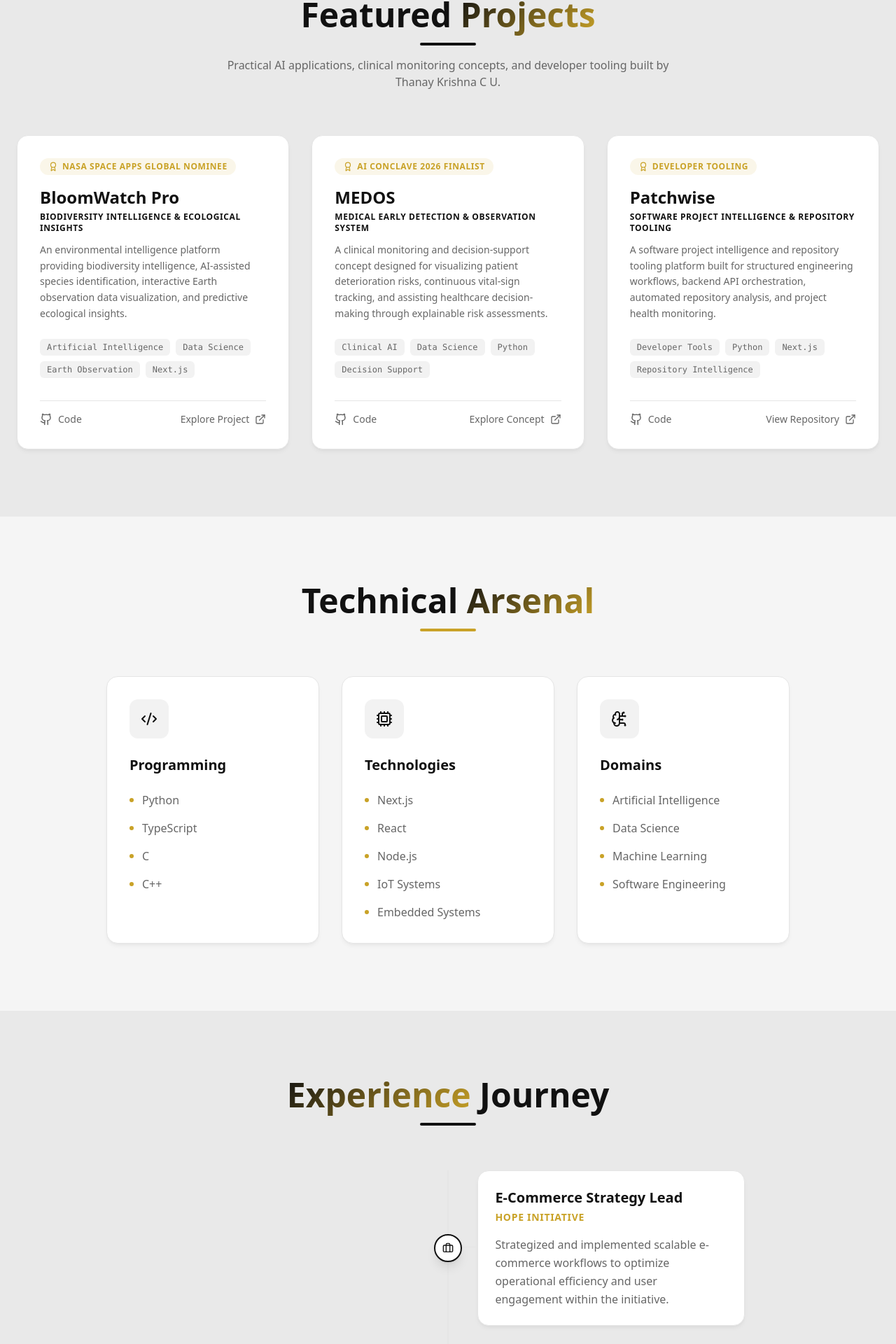
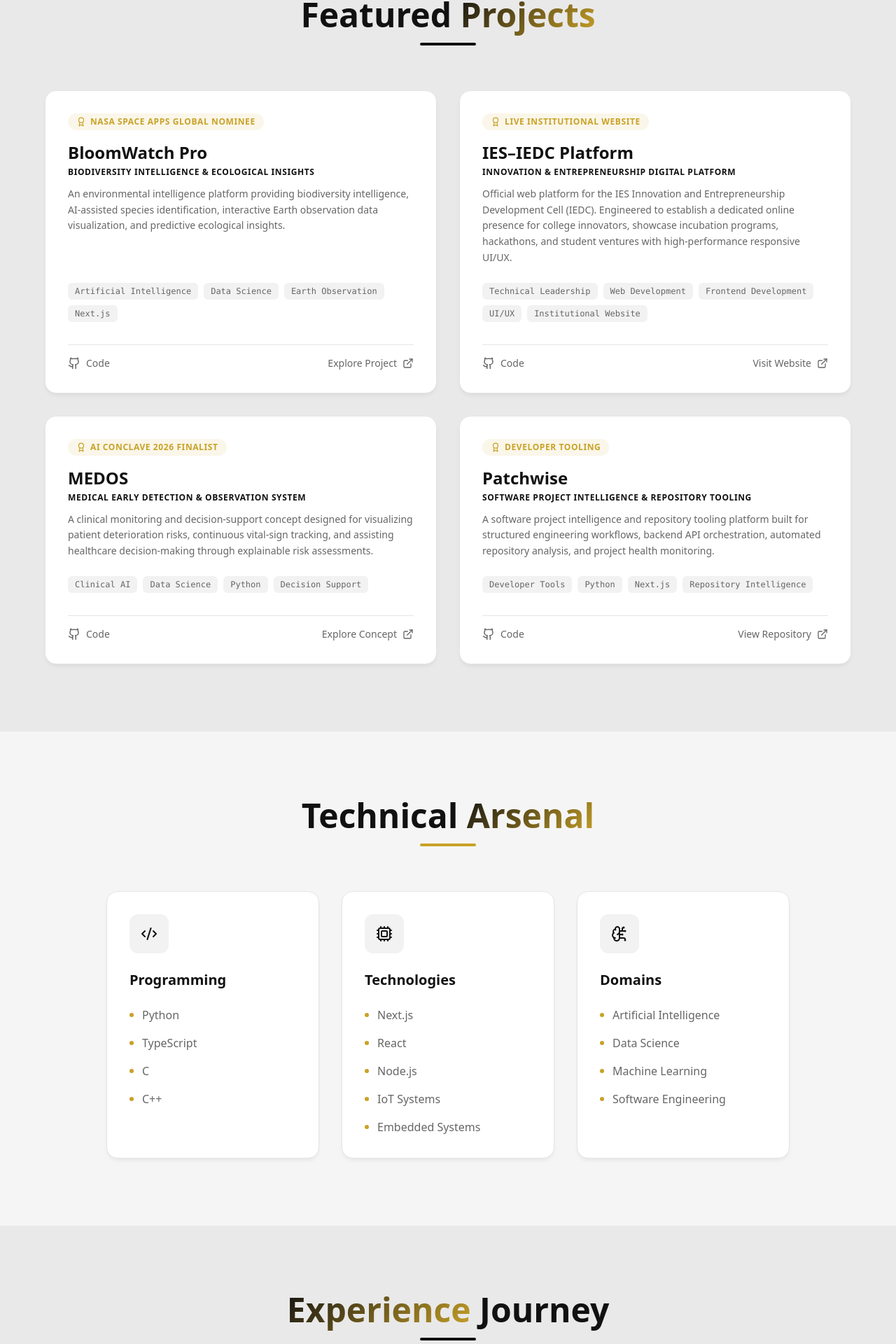
Before and after one commit to THANAY-KRISHNA/MY-PORTFOLIO, a Next.js app: page / in a window 1280 px wide. Shown: the part 1734-3654 px from the top of the page at 70% size. Built offline with nearby package versions, Linux system fonts and the light colour scheme; no server answers.

Commit message:
feat: add About, Experience, and Projects portfolio components

```diff
--- a/src/components/About.tsx
+++ b/src/components/About.tsx
@@ -53,7 +53,7 @@ export default function About() {
               I specialize in developing intelligent systems at the intersection of <strong className="text-[var(--text-primary)] font-medium">Artificial Intelligence, Data Science, and Software Development</strong>. My work spans predictive machine learning, environmental intelligence, clinical monitoring concepts, and developer tooling.
             </motion.p>
             <motion.p variants={itemVariants}>
-              Beyond core coursework, I actively lead technical initiatives and participate in competitive hackathons. My highlights include winning <strong className="text-[var(--text-primary)] font-medium">Best AI/ML Solution at YUKTHI 2026</strong> for V.O.I.D.E., earning <strong className="text-[var(--text-primary)] font-medium">NASA Space Apps Global Nominee</strong> recognition for BloomWatch Pro, winning national hackathons such as <strong className="text-[var(--text-primary)] font-medium">SINOVA&apos;26</strong>, and developing repository tools like Patchwise.
+              Beyond core coursework, I serve as <strong className="text-[var(--text-primary)] font-medium">Technical Lead at IES–IEDC</strong>, driving institutional web development and technical initiatives. My highlights include winning <strong className="text-[var(--text-primary)] font-medium">Best AI/ML Solution at YUKTHI 2026</strong> for V.O.I.D.E., earning <strong className="text-[var(--text-primary)] font-medium">NASA Space Apps Global Nominee</strong> recognition for BloomWatch Pro, winning national hackathons such as <strong className="text-[var(--text-primary)] font-medium">SINOVA&apos;26</strong>, and developing repository tools like Patchwise.
             </motion.p>
             <motion.p variants={itemVariants}>
               Driven by curiosity and a commitment to high-quality engineering, I focus on turning research ideas into reliable, user-centered software applications.
--- a/src/components/Experience.tsx
+++ b/src/components/Experience.tsx
@@ -1,9 +1,37 @@
 'use client';
 
 import { motion } from 'framer-motion';
-import { Briefcase } from 'lucide-react';
+import { Briefcase, ExternalLink, MapPin } from 'lucide-react';
 
-const experiences = [
+interface ExperienceItem {
+  role: string;
+  company: string;
+  location?: string;
+  period?: string;
+  description: string;
+  highlights?: string[];
+  tags?: string[];
+  link?: string;
+  linkLabel?: string;
+}
+
+const experiences: ExperienceItem[] = [
+  {
+    role: 'Technical Lead',
+    company: 'IES–IEDC',
+    location: 'IES College of Engineering, Thrissur, Kerala',
+    period: '2026 – Present',
+    description: 'Serving as Technical Lead at the IES Innovation and Entrepreneurship Development Cell (IEDC), contributing to the cell’s technical initiatives and digital presence.',
+    highlights: [
+      'Website Development: Building the IES–IEDC website to establish a dedicated online platform for the college’s innovation and entrepreneurship community.',
+      'Technical Leadership: Contributing to technical planning, development decisions, and the implementation of web-based solutions for IEDC.',
+      'Digital Presence: Developing a platform to present IEDC initiatives, activities, and opportunities to the student community.',
+      'Continuous Improvement: Working on improving the website’s usability, structure, and maintainability as the platform evolves.'
+    ],
+    tags: ['Technical Leadership', 'Web Development', 'Frontend Development', 'UI/UX', 'Project Development'],
+    link: 'https://ies-iedc.vercel.app/',
+    linkLabel: 'ies-iedc.vercel.app'
+  },
   {
     role: 'E-Commerce Strategy Lead',
     company: 'HOPE Initiative',
@@ -24,7 +52,7 @@ const experiences = [
 export default function Experience() {
   return (
     <section id="experience" className="py-24 relative bg-black/5 dark:bg-white/[0.02]">
-      <div className="max-w-4xl mx-auto px-6">
+      <div className="max-w-5xl mx-auto px-6">
         <motion.div
           initial={{ opacity: 0, y: 20 }}
           whileInView={{ opacity: 1, y: 0 }}
@@ -61,16 +89,85 @@ export default function Experience() {
                     whileInView={{ opacity: 1, x: 0 }}
                     viewport={{ once: true, margin: "-100px" }}
                     transition={{ duration: 0.6, type: "spring", bounce: 0.4 }}
-                    className="glass-panel p-6 rounded-2xl relative group hover:border-[var(--accent-color)] transition-colors duration-300"
+                    className="glass-panel p-6 md:p-7 rounded-2xl relative group hover:border-[var(--accent-color)] transition-colors duration-300"
                   >
                     {/* Desktop Connector Line */}
                     <div className={`hidden md:block absolute top-1/2 -mt-0.5 h-[1px] w-6 bg-[var(--border-color)] group-hover:bg-[var(--accent-color)] transition-colors ${idx % 2 === 0 ? '-left-6' : '-right-6'}`}></div>
 
-                    <h3 className="text-xl font-bold font-heading text-[var(--text-primary)] mb-1">{exp.role}</h3>
-                    <div className="text-sm font-semibold text-[var(--highlight-color)] uppercase tracking-wider mb-4">{exp.company}</div>
+                    <div className="flex flex-wrap items-center justify-between gap-2 mb-1">
+                      <h3 className="text-xl font-bold font-heading text-[var(--text-primary)]">{exp.role}</h3>
+                      {exp.period && (
+                        <span className="text-xs font-mono px-2.5 py-0.5 rounded-full bg-[var(--accent-color)]/10 text-[var(--accent-color)] border border-[var(--accent-color)]/25 font-semibold">
+                          {exp.period}
+                        </span>
+                      )}
+                    </div>
+
+                    <div className="text-sm font-semibold text-[var(--highlight-color)] uppercase tracking-wider mb-1">
+                      {exp.company}
+                    </div>
+
+                    {exp.location && (
+                      <div className="text-xs text-[var(--text-secondary)] mb-3 flex items-center gap-1.5">
+                        <MapPin size={12} className="text-[var(--accent-color)] shrink-0" />
+                        <span>{exp.location}</span>
+                      </div>
+                    )}
+
                     <p className="text-[var(--text-secondary)] leading-relaxed text-sm md:text-base">
                       {exp.description}
                     </p>
+
+                    {exp.highlights && exp.highlights.length > 0 && (
+                      <div className="mt-4 pt-3 border-t border-[var(--border-color)]/50 space-y-2">
+                        {exp.highlights.map((item, hIdx) => {
+                          const separatorIndex = item.indexOf(': ');
+                          const hasColon = separatorIndex !== -1;
+                          const title = hasColon ? item.slice(0, separatorIndex) : '';
+                          const content = hasColon ? item.slice(separatorIndex + 2) : item;
+
+                          return (
+                            <div key={hIdx} className="text-xs md:text-sm text-[var(--text-secondary)] flex items-start gap-2">
+                              <span className="w-1.5 h-1.5 rounded-full bg-[var(--accent-color)] mt-1.5 shrink-0" />
+                              <span className="leading-snug">
+                                {hasColon ? (
+                                  <>
+                                    <strong className="text-[var(--text-primary)] font-medium">{title}:</strong> {content}
+                                  </>
+                                ) : (
+                                  content
+                                )}
+                              </span>
+                            </div>
+                          );
+                        })}
+                      </div>
+                    )}
+
+                    {exp.tags && (
+                      <div className="flex flex-wrap gap-1.5 mt-4 pt-1">
+                        {exp.tags.map(tag => (
+                          <span key={tag} className="text-[11px] font-mono px-2 py-0.5 rounded bg-[var(--border-color)]/50 text-[var(--text-secondary)]">
+                            {tag}
+                          </span>
+                        ))}
+                      </div>
+                    )}
+
+                    {exp.link && (
+                      <div className="mt-4 pt-3 border-t border-[var(--border-color)] flex items-center justify-between">
+                        <a
+                          href={exp.link}
+                          target="_blank"
+                          rel="noopener noreferrer"
+                          aria-label={`Visit ${exp.role} platform at ${exp.linkLabel || exp.link}`}
+                          className="text-xs md:text-sm font-medium text-[var(--accent-color)] hover:text-[var(--highlight-color)] transition-colors inline-flex items-center gap-1.5 group/link"
+                        >
+                          <span>{exp.linkLabel || 'Visit Platform'}</span>
+                          <ExternalLink size={13} className="group-hover/link:translate-x-0.5 transition-transform" />
+                        </a>
+                      </div>
+                    )}
                   </motion.div>
                 </div>
 
--- a/src/components/Projects.tsx
+++ b/src/components/Projects.tsx
@@ -13,6 +13,16 @@ const projects = [
     github: 'https://github.com/THANAY-KRISHNA',
     link: 'https://github.com/THANAY-KRISHNA',
     linkLabel: 'Explore Project'
+  },
+  {
+    title: 'IES–IEDC Platform',
+    subtitle: 'Innovation & Entrepreneurship Digital Platform',
+    description: 'Official web platform for the IES Innovation and Entrepreneurship Development Cell (IEDC). Engineered to establish a dedicated online presence for college innovators, showcase incubation programs, hackathons, and student ventures with high-performance responsive UI/UX.',
+    tags: ['Technical Leadership', 'Web Development', 'Frontend Development', 'UI/UX', 'Institutional Website'],
+    award: 'Live Institutional Website',
+    github: 'https://github.com/THANAY-KRISHNA',
+    link: 'https://ies-iedc.vercel.app/',
+    linkLabel: 'Visit Website'
   },
   {
     title: 'MEDOS',
@@ -49,12 +59,9 @@ export default function Projects() {
         >
           <h2 className="text-3xl md:text-5xl font-heading font-bold mb-4">Featured <span className="text-gradient">Projects</span></h2>
           <div className="w-20 h-1 bg-[var(--accent-color)] mx-auto rounded-full"></div>
-          <p className="mt-4 text-sm md:text-base text-[var(--text-secondary)] max-w-2xl mx-auto">
-            Practical AI applications, clinical monitoring concepts, and developer tooling built by Thanay Krishna C U.
-          </p>
         </motion.div>
 
-        <div className="grid grid-cols-1 md:grid-cols-2 lg:grid-cols-3 gap-8">
+        <div className="grid grid-cols-1 md:grid-cols-2 gap-8 max-w-6xl mx-auto">
           {projects.map((project, idx) => (
             <motion.div
               key={project.title}
```
